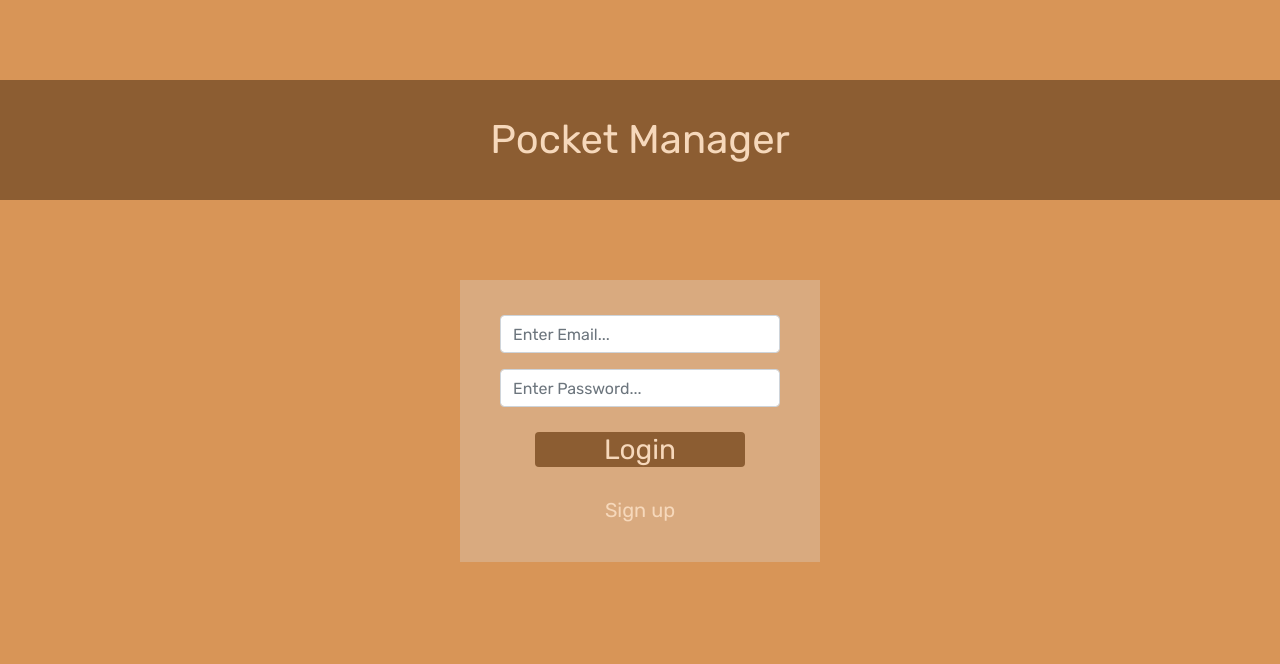
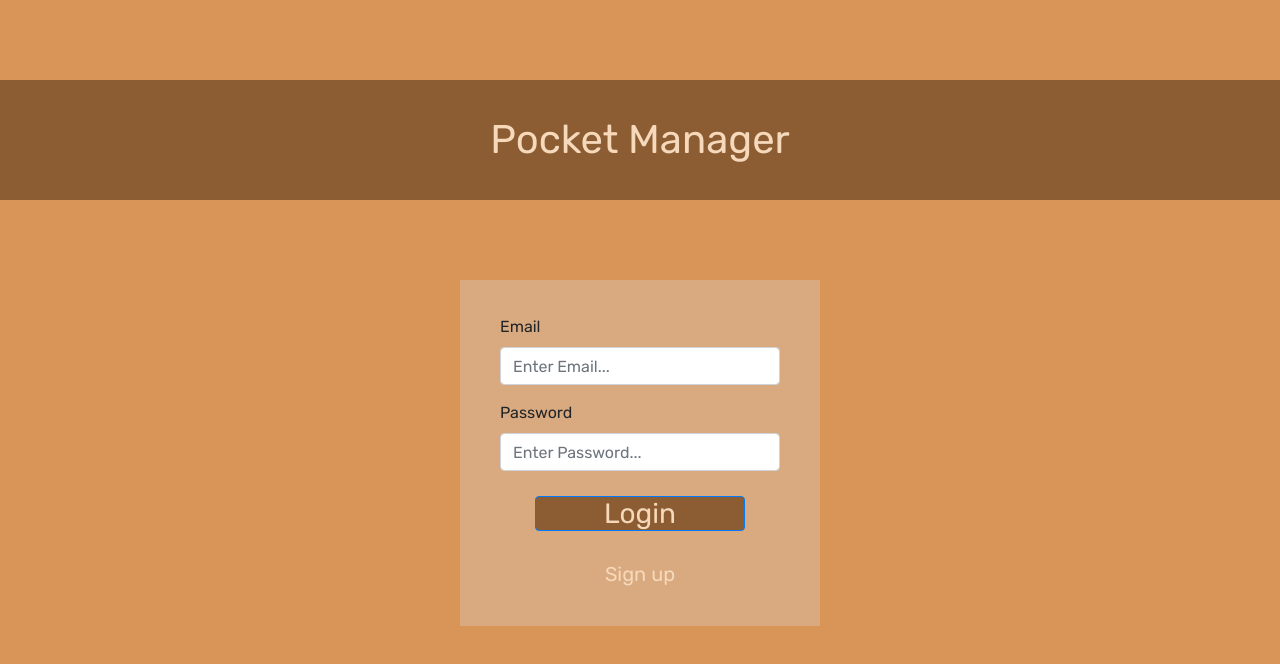
Before and after one commit to D0KD0/Project_tracker, a React (Create React App) app in the folder client/: page /login in a window 1280 px wide. Shown: the top 664 px of the page. Built offline with nearby package versions, Linux system fonts and the light colour scheme.

Commit message:
finish login function

```diff
--- a/client/src/components/LoginForm.js
+++ b/client/src/components/LoginForm.js
@@ -1,34 +1,94 @@
 import React, { useState } from 'react';
-import Button from 'react-bootstrap/Button';
-import Form from 'react-bootstrap/Form';
-import Container from 'react-bootstrap/Container';
-import Row from 'react-bootstrap/Row';
+import { Form, Button, Alert } from 'react-bootstrap';
 
+import { useMutation } from '@apollo/client';
+import { LOGIN_USER } from '../utils/mutations';
+
+import Auth from '../utils/auth';
+import { Link } from 'react-router-dom';
 
 function LoginForm() {
+  const [userFormData, setUserFormData] = useState({ email: '', password: '' });
+  const [showAlert, setShowAlert] = useState(false);
+
+  const [login, { error, data }] = useMutation(LOGIN_USER);
+
+  const handleInputChange = (event) => {
+    const { name, value } = event.target;
+    setUserFormData({ ...userFormData, [name]: value });
+  };
+
+  const handleFormSubmit = async (event) => {
+    event.preventDefault();
+
+    // check if form has everything (as per react-bootstrap docs)
+    const form = event.currentTarget;
+    if (form.checkValidity() === false) {
+      event.preventDefault();
+      event.stopPropagation();
+    }
+
+    try {
+      const { data } = await login({
+        variables: { ...userFormData }
+      });
+
+      console.log(data)
+      Auth.login(data.login.token);
+    } catch (err) {
+      console.error(err);
+      setShowAlert(true);
+    }
+
+    setUserFormData({
+      username: '',
+      email: '',
+      password: '',
+    });
+  };
   return (
-        <Form id='Form_Holder'>
-          <Form.Group className="" controlId="formBasicEmail">
+    <Form id='Form_Holder' onSubmit={handleFormSubmit}>
+      <Alert dismissible onClose={() => setShowAlert(false)} show={showAlert} variant='danger'>
+        Something went wrong with your login credentials!
+      </Alert>
+      <Form.Group className="">
+        <Form.Label htmlFor='email'>Email</Form.Label>
         {/* <Form.Label>Email address</Form.Label> */}
-            <Form.Control type="email" placeholder="Enter Email..." />
-            <Form.Text className="text-muted">
-              {/* We'll never share your email with anyone else. */}
-            </Form.Text>
+        <Form.Control
+          type="email"
+          placeholder="Enter Email..."
+          name='email'
+          onChange={handleInputChange}
+          value={userFormData.email}
+          required />
+        <Form.Control.Feedback type='invalid'>Email is required!</Form.Control.Feedback>
       </Form.Group>
 
-          <Form.Group className="" controlId="formBasicPassword">
+      <Form.Group className="" >
+        <Form.Label htmlFor='password'>Password</Form.Label>
         {/* <Form.Label>Password</Form.Label> */}
-            <Form.Control type="password" placeholder="Enter Password..." />
+        <Form.Control
+          type="password"
+          placeholder="Enter Password..."
+          name='password'
+          onChange={handleInputChange}
+          value={userFormData.password}
+          required />
+        <Form.Control.Feedback type='invalid'>Password is required!</Form.Control.Feedback>
       </Form.Group>
       {/* <Form.Group className="" controlId="formBasicCheckbox">
             <Form.Check type="checkbox" label="Save Login" />
           </Form.Group> */}
-          <div id="Login_Button" className="bg-brown flex-centered btn main-btn">
+      <Button
+        type='submit'
+        id="Login_Button"
+        className="bg-brown flex-centered btn main-btn">
         Login
-          </div>
-          <div id="Signup_Button" className="flex-centered btn sub-btn">
-            <a>Sign up</a>
-          </div>
+      </Button>
+
+      <Link as={Link} to='/signup' id="Login_Button" className="flex-centered btn sub-btn">
+        Sign up
+      </Link>
     </Form>
   );
 }
```
Also changed, not shown: 1 other file (tests, documents, lock files or other folders). Lines whose indentation alone changed are shown as unchanged.
